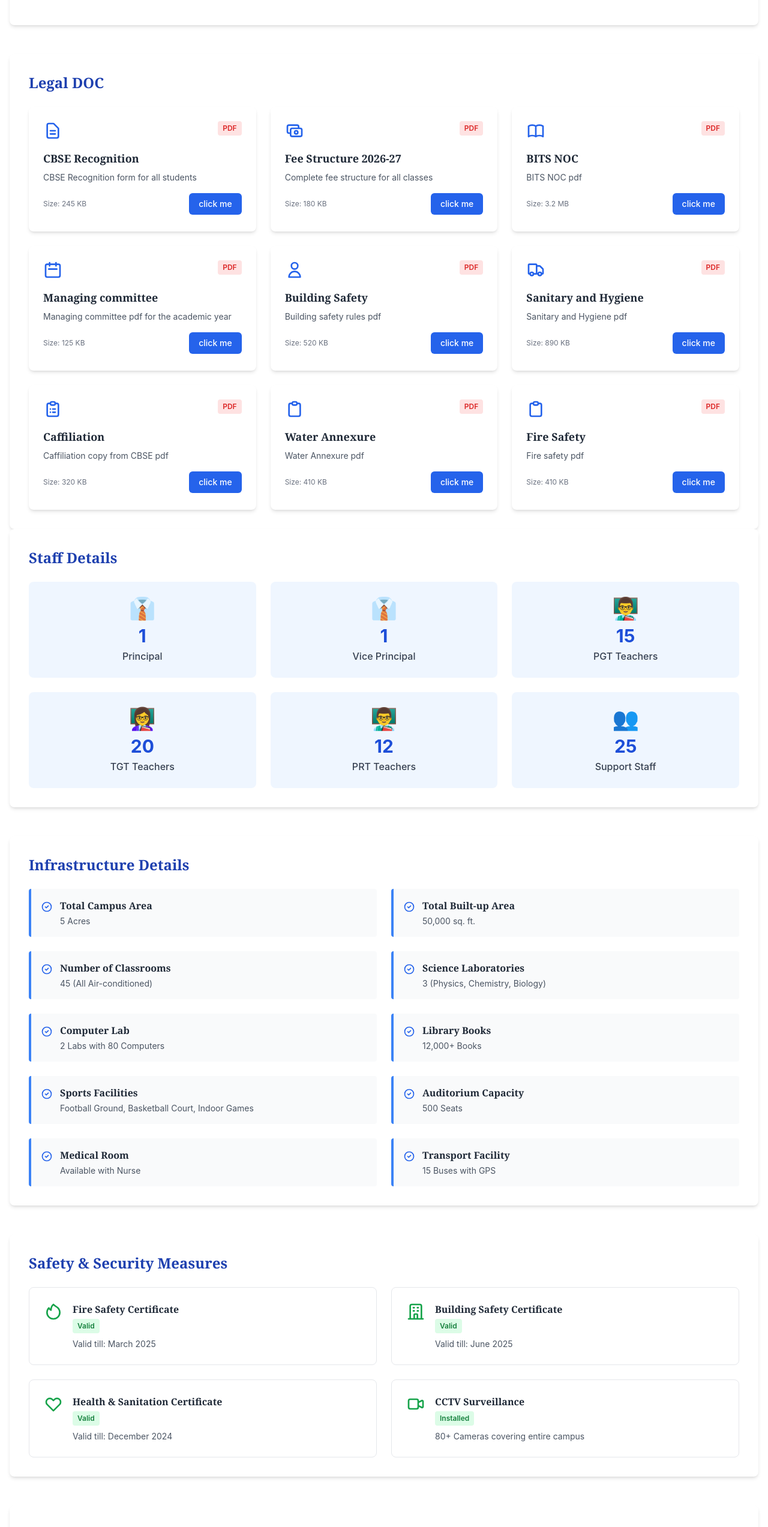
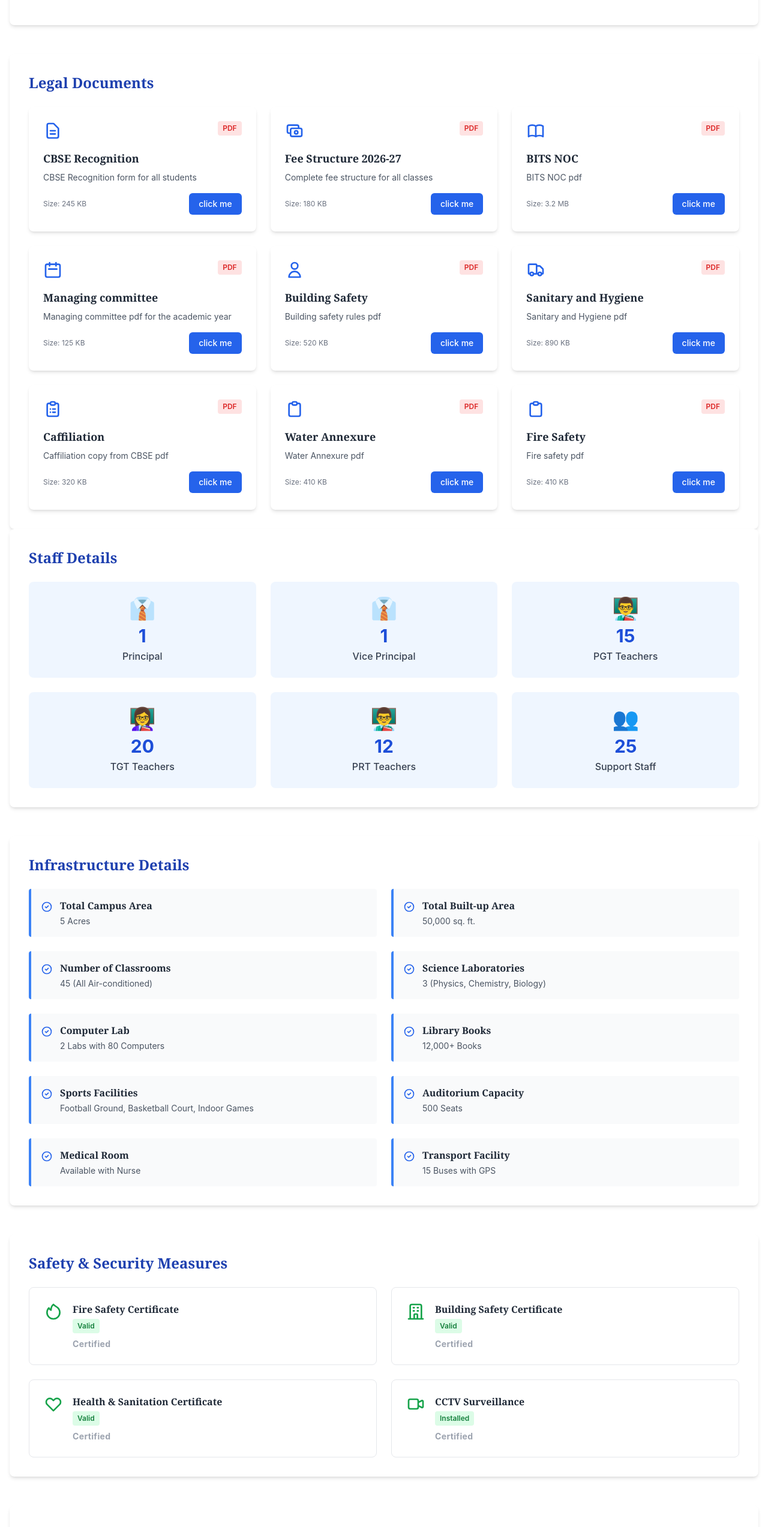
Before and after one commit to Tanisha-987/BITS, a React (Create React App) app: page /mandatory-disclosures in a window 1280 px wide. Shown: the part 1120-3666 px from the top of the page at 60% size. Built offline with nearby package versions, Linux system fonts and the light colour scheme; the HTML template or start-up script is replaced by a standard one.

Commit message:
update marks

```diff
--- a/src/pages/MandatoryDisclosures.js
+++ b/src/pages/MandatoryDisclosures.js
@@ -181,7 +181,7 @@ const MandatoryDisclosures = () => {
         {/* downloads */}
         <section>
           <div className="bg-white rounded-lg shadow-md p-8">
-            <h2 className="text-2xl font-bold text-primary-800 mb-6">Legal DOC</h2>
+            <h2 className="text-2xl font-bold text-primary-800 mb-6">Legal Documents</h2>
 
             <div className="grid grid-cols-1 md:grid-cols-2 lg:grid-cols-3 gap-6">
               {downloadItems.map((item, index) => (
@@ -283,7 +283,7 @@ const MandatoryDisclosures = () => {
                 {
                   title: 'Fire Safety Certificate',
                   status: 'Valid',
-                  validity: 'Valid till: March 2025',
+                  validity: 'Certified',
                   icon: (
                     <svg className="w-8 h-8" fill="none" stroke="currentColor" viewBox="0 0 24 24">
                       <path strokeLinecap="round" strokeLinejoin="round" strokeWidth={2} d="M17.657 18.657A8 8 0 016.343 7.343S7 9 9 10c0-2 .5-5 2.986-7C14 5 16.09 5.777 17.656 7.343A7.975 7.975 0 0120 13a7.975 7.975 0 01-2.343 5.657z" />
@@ -293,7 +293,7 @@ const MandatoryDisclosures = () => {
                 {
                   title: 'Building Safety Certificate',
                   status: 'Valid',
-                  validity: 'Valid till: June 2025',
+                  validity: 'Certified',
                   icon: (
                     <svg className="w-8 h-8" fill="none" stroke="currentColor" viewBox="0 0 24 24">
                       <path strokeLinecap="round" strokeLinejoin="round" strokeWidth={2} d="M19 21V5a2 2 0 00-2-2H7a2 2 0 00-2 2v16m14 0h2m-2 0h-5m-9 0H3m2 0h5M9 7h1m-1 4h1m4-4h1m-1 4h1m-5 10v-5a1 1 0 011-1h2a1 1 0 011 1v5m-4 0h4" />
@@ -303,7 +303,7 @@ const MandatoryDisclosures = () => {
                 {
                   title: 'Health & Sanitation Certificate',
                   status: 'Valid',
-                  validity: 'Valid till: December 2024',
+                  validity: 'Certified',
                   icon: (
                     <svg className="w-8 h-8" fill="none" stroke="currentColor" viewBox="0 0 24 24">
                       <path strokeLinecap="round" strokeLinejoin="round" strokeWidth={2} d="M4.318 6.318a4.5 4.5 0 000 6.364L12 20.364l7.682-7.682a4.5 4.5 0 00-6.364-6.364L12 7.636l-1.318-1.318a4.5 4.5 0 00-6.364 0z" />
@@ -313,7 +313,7 @@ const MandatoryDisclosures = () => {
                 {
                   title: 'CCTV Surveillance',
                   status: 'Installed',
-                  validity: '80+ Cameras covering entire campus',
+                  validity: 'Certified',
                   icon: (
                     <svg className="w-8 h-8" fill="none" stroke="currentColor" viewBox="0 0 24 24">
                       <path strokeLinecap="round" strokeLinejoin="round" strokeWidth={2} d="M15 10l4.553-2.276A1 1 0 0121 8.618v6.764a1 1 0 01-1.447.894L15 14M5 18h8a2 2 0 002-2V8a2 2 0 00-2-2H5a2 2 0 00-2 2v8a2 2 0 002 2z" />
@@ -331,7 +331,7 @@ const MandatoryDisclosures = () => {
                           {cert.status}
                         </span>
                       </div>
-                      <p className="text-sm text-gray-600">{cert.validity}</p>
+                      <p className="text-sm text-gray-400 tracking-wide font-bold">{cert.validity}</p>
                     </div>
                   </div>
                 </div>
@@ -346,11 +346,11 @@ const MandatoryDisclosures = () => {
             <h2 className="text-2xl font-bold text-primary-800 mb-6">Academic Performance</h2>
             <div className="grid grid-cols-1 md:grid-cols-3 gap-6">
               {[
-                { year: '2024-25', class: 'Class X', percentage: '95.2%' },
-                { year: '2024-25', class: 'Class XII', percentage: '94.8%' },
-                { year: '2023-24', class: 'Class X', percentage: '94.5%' },
-                { year: '2023-24', class: 'Class XII', percentage: '93.9%' },
-                { year: '2022-23', class: 'Class X', percentage: '93.8%' },
+                { year: '2024-25', class: 'Class X', percentage: '100%' },
+                { year: '2024-25', class: 'Class XII', percentage: '100%' },
+                { year: '2023-24', class: 'Class X', percentage: '100%' },
+                { year: '2023-24', class: 'Class XII', percentage: '100%' },
+                { year: '2022-23', class: 'Class X', percentage: '100%' },
                 { year: '2022-23', class: 'Class XII', percentage: '99%' }
               ].map((result, index) => (
                 <div key={index} className="bg-gradient-to-br from-green-50 to-emerald-50 rounded-lg p-6 text-center border-2 border-green-200">
```
